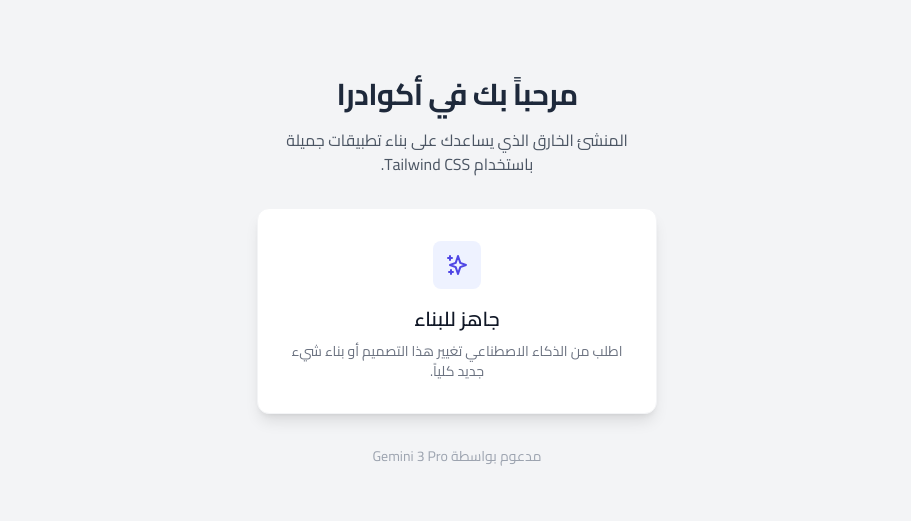
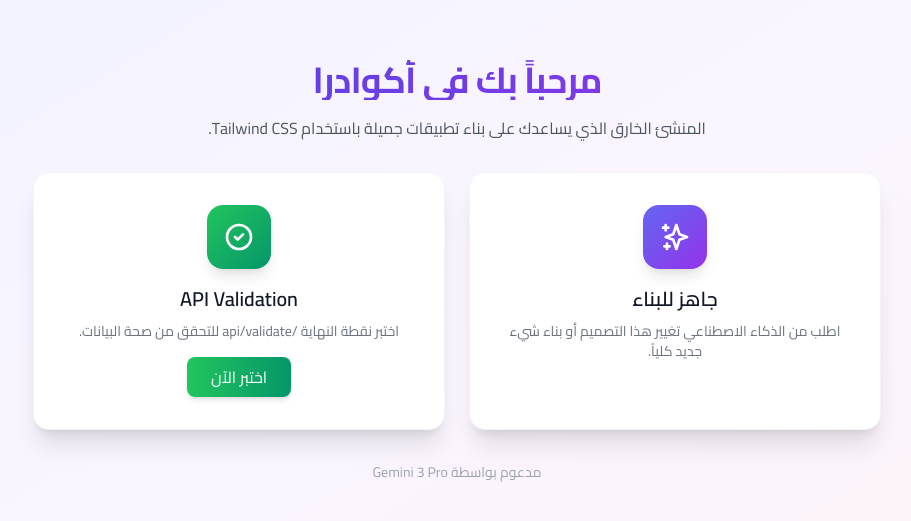
Before and after one commit to KarimWajihKMW/----------------------1769795374906-y21smty1-mcu0l5, a plain HTML site: page index.html in a window 1280 px wide. Shown: the part 129-650 px from the top of the page, without its empty margins (183-1094 px from the left). Drawn offline with nearby package versions, Linux system fonts and the light colour scheme.

Commit message:
chore: update via Super Builder

```diff
--- a/index.html
+++ b/index.html
@@ -12,22 +12,40 @@
       }
     </style>
 </head>
-<body class="bg-gray-100 flex items-center justify-center min-h-screen text-gray-800">
-    <div class="max-w-md w-full text-center p-6">
-        <h1 class="text-3xl font-bold text-slate-800 mb-4 tracking-tight">مرحباً بك في أكوادرا</h1>
-        <p class="text-gray-600 mb-8">
+<body class="bg-gradient-to-br from-indigo-50 via-purple-50 to-pink-50 flex items-center justify-center min-h-screen text-gray-800">
+    <div class="max-w-4xl w-full text-center p-6">
+        <h1 class="text-4xl font-bold bg-gradient-to-r from-indigo-600 to-purple-600 bg-clip-text text-transparent mb-4 tracking-tight animate-fade-in">مرحباً بك في أكوادرا</h1>
+        <p class="text-gray-600 mb-8 animate-slide-up">
             المنشئ الخارق الذي يساعدك على بناء تطبيقات جميلة باستخدام Tailwind CSS.
         </p>
 
-        <div class="bg-white p-8 rounded-xl shadow-lg border border-gray-100 hover:scale-105 transition-all duration-300 cursor-pointer card group">
-            <div class="w-12 h-12 bg-indigo-50 rounded-lg flex items-center justify-center mx-auto mb-4 group-hover:bg-indigo-100 transition-colors">
-                 <svg class="w-6 h-6 text-indigo-600" fill="none" stroke="currentColor" viewBox="0 0 24 24"><path stroke-linecap="round" stroke-linejoin="round" stroke-width="2" d="M5 3v4M3 5h4M6 17v4m-2-2h4m5-16l2.286 6.857L21 12l-5.714 2.143L13 21l-2.286-6.857L5 12l5.714-2.143L13 3z"></path></svg>
+        <div class="grid md:grid-cols-2 gap-6 mb-8">
+            <div class="bg-white p-8 rounded-2xl shadow-xl border border-gray-100 hover:scale-105 hover:shadow-2xl transition-all duration-300 cursor-pointer card group animate-slide-right">
+                <div class="w-16 h-16 bg-gradient-to-br from-indigo-500 to-purple-600 rounded-2xl flex items-center justify-center mx-auto mb-4 group-hover:rotate-12 transition-transform duration-300 shadow-lg">
+                     <svg class="w-8 h-8 text-white" fill="none" stroke="currentColor" viewBox="0 0 24 24"><path stroke-linecap="round" stroke-linejoin="round" stroke-width="2" d="M5 3v4M3 5h4M6 17v4m-2-2h4m5-16l2.286 6.857L21 12l-5.714 2.143L13 21l-2.286-6.857L5 12l5.714-2.143L13 3z"></path></svg>
+                </div>
+                <h2 class="text-xl font-semibold text-gray-900 mb-2">جاهز للبناء</h2>
+                <p class="text-gray-500 text-sm">اطلب من الذكاء الاصطناعي تغيير هذا التصميم أو بناء شيء جديد كلياً.</p>
             </div>
-            <h2 class="text-xl font-semibold text-gray-900 mb-2">جاهز للبناء</h2>
-            <p class="text-gray-500 text-sm">اطلب من الذكاء الاصطناعي تغيير هذا التصميم أو بناء شيء جديد كلياً.</p>
+
+            <div class="bg-white p-8 rounded-2xl shadow-xl border border-gray-100 hover:scale-105 hover:shadow-2xl transition-all duration-300 cursor-pointer group animate-slide-left">
+                <div class="w-16 h-16 bg-gradient-to-br from-green-500 to-emerald-600 rounded-2xl flex items-center justify-center mx-auto mb-4 group-hover:rotate-12 transition-transform duration-300 shadow-lg">
+                     <svg class="w-8 h-8 text-white" fill="none" stroke="currentColor" viewBox="0 0 24 24"><path stroke-linecap="round" stroke-linejoin="round" stroke-width="2" d="M9 12l2 2 4-4m6 2a9 9 0 11-18 0 9 9 0 0118 0z"></path></svg>
+                </div>
+                <h2 class="text-xl font-semibold text-gray-900 mb-2">API Validation</h2>
+                <p class="text-gray-500 text-sm">اختبر نقطة النهاية /api/validate للتحقق من صحة البيانات.</p>
+                <button onclick="testValidation()" class="mt-4 px-6 py-2 bg-gradient-to-r from-green-500 to-emerald-600 text-white rounded-lg hover:from-green-600 hover:to-emerald-700 transition-all duration-300 shadow-md hover:shadow-lg transform hover:-translate-y-0.5">
+                    اختبر الآن
+                </button>
+            </div>
         </div>
 
-        <div class="mt-8 text-sm text-gray-400">
+        <div id="result" class="hidden bg-white p-6 rounded-2xl shadow-xl border border-gray-100 animate-fade-in">
+            <h3 class="text-lg font-semibold mb-3 text-gray-800">نتيجة الاختبار</h3>
+            <pre id="resultContent" class="text-right bg-gray-50 p-4 rounded-lg text-sm overflow-auto max-h-64 border border-gray-200"></pre>
+        </div>
+
+        <div class="mt-8 text-sm text-gray-400 animate-fade-in">
             مدعوم بواسطة Gemini 3 Pro
         </div>
     </div>
```
